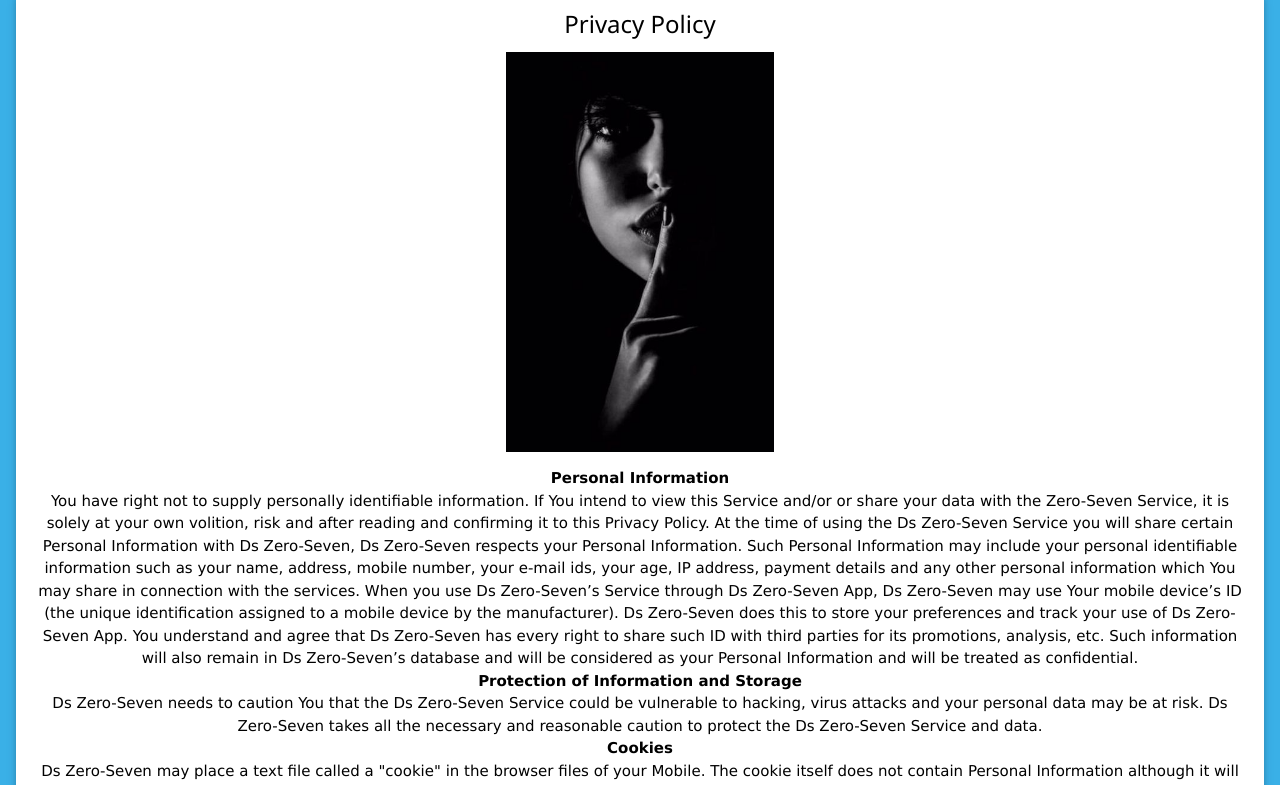
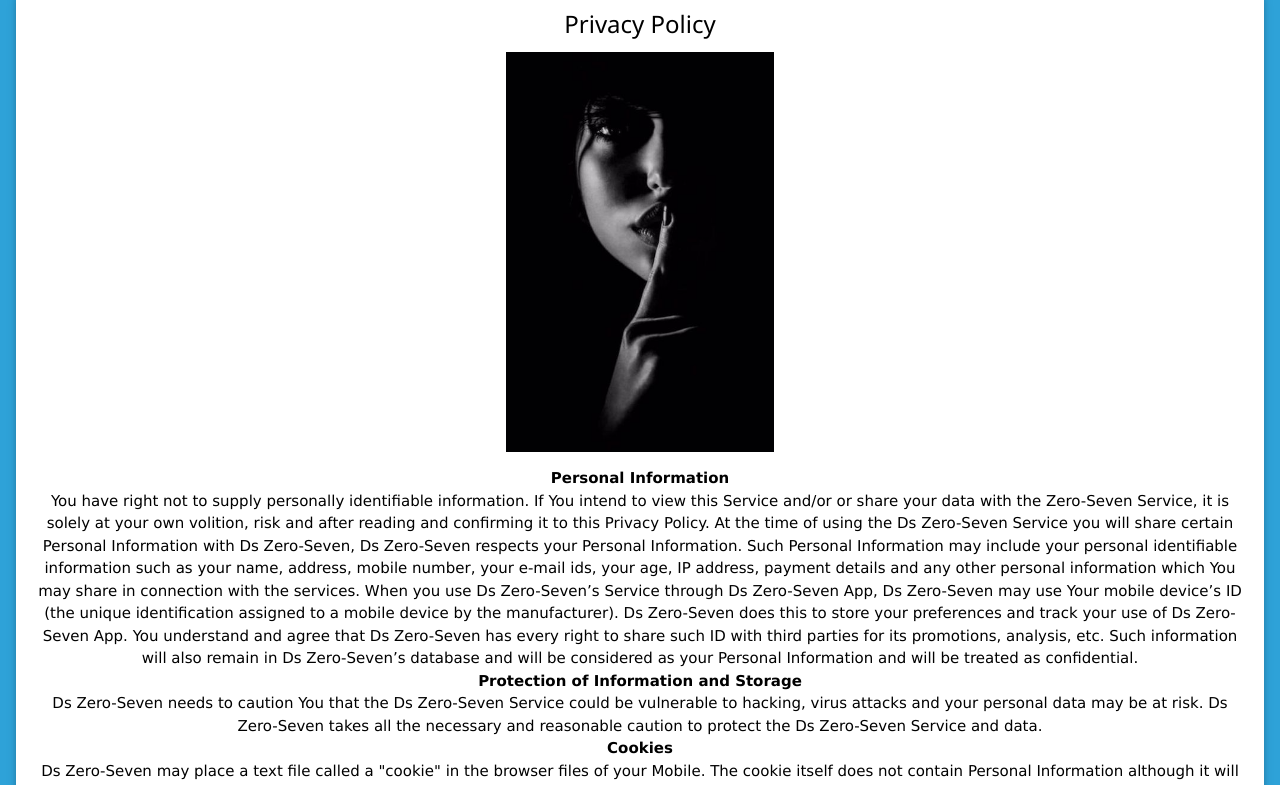
Before and after one commit to Neema2018/Zero-Seven-Ltd, a plain HTML site: page terms.html in a window 1280 px wide. Shown: the part 69-854 px from the top of the page. Drawn offline with nearby package versions, Linux system fonts and the light colour scheme.

```diff
--- a/terms.html
+++ b/terms.html
@@ -6,7 +6,7 @@
 <body>
 <style>
     .w3-container{text-align: center;}
-    body{background-color: rgb(58, 176, 231);}
+    body{background-color: rgb(46, 162, 216);}
     h2{text-align: center;}
 </style>
 <div class="w3-container">
```
